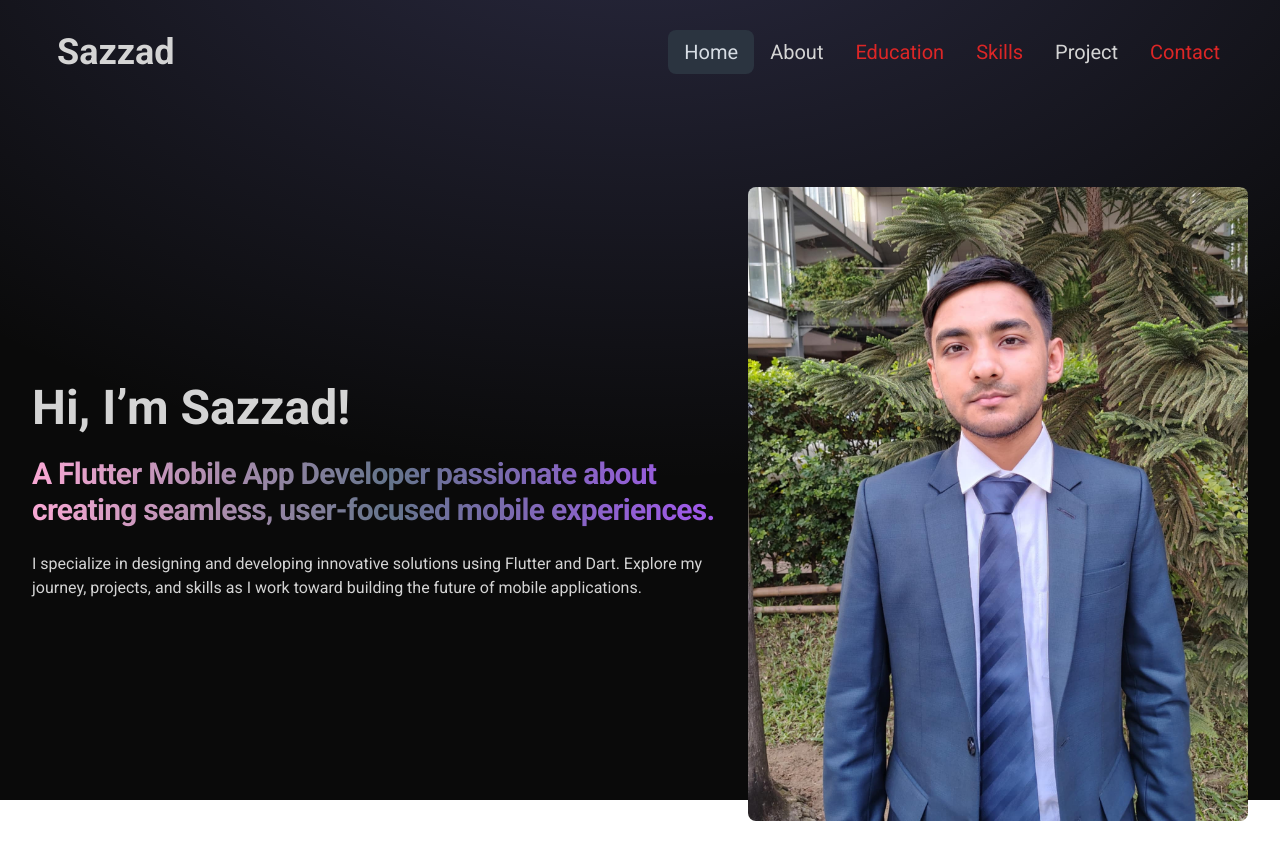
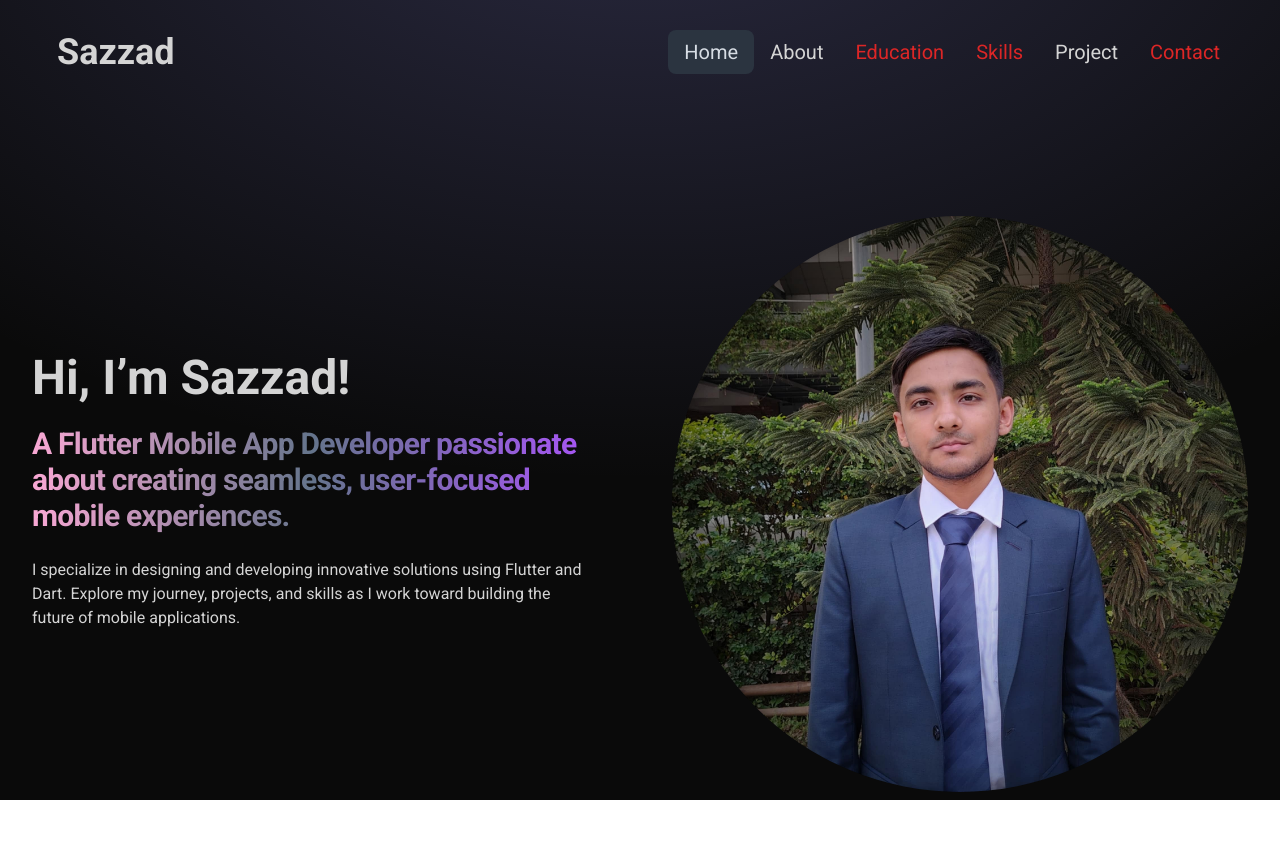
Before and after one commit to FazleRifat121/sazzad, a React (Vite) app: page / in a window 1280 px wide. Shown: the top 860 px of the page. Built offline with nearby package versions, Linux system fonts and the light colour scheme.

Commit message:
changed the banner img and head title

```diff
--- a/index.html
+++ b/index.html
@@ -2,9 +2,9 @@
 <html lang="en" data-theme="light">
   <head>
     <meta charset="UTF-8" />
-    <link rel="icon" type="image/svg+xml" href="/vite.svg" />
+    <!-- <link rel="icon" type="image/svg+xml" href="/vite.svg" /> -->
     <meta name="viewport" content="width=device-width, initial-scale=1.0" />
-    <title>Vite + React</title>
+    <title>Sazzad Hossain</title>
   </head>
   <body>
     <div id="root"></div>
--- a/src/components/banner/Banner.jsx
+++ b/src/components/banner/Banner.jsx
@@ -11,13 +11,13 @@ const container = (delay) => ({
 const Banner = () => {
   return (
     <div className="md:hero h-screen">
-      <div className="max-w-[1280px] flex items-center justify-center flex-col lg:flex-row-reverse ">
+      <div className="max-w-[1280px] flex items-center justify-center flex-col lg:flex-row-reverse gap-x-20">
         <motion.img
           initial={{ x: 100, opacity: 0 }}
           animate={{ x: 0, opacity: 1 }}
           transition={{ duration: 0.5, delay: 1.8 }}
           src={img}
-          className="w-[500px] md:max-w-xl rounded-lg "
+          className="max-w-sm md:max-w-xl rounded-full"
         />
         <div>
           {/* h1  */}
```
Also changed, not shown: src/assets/my photo.jpg.
